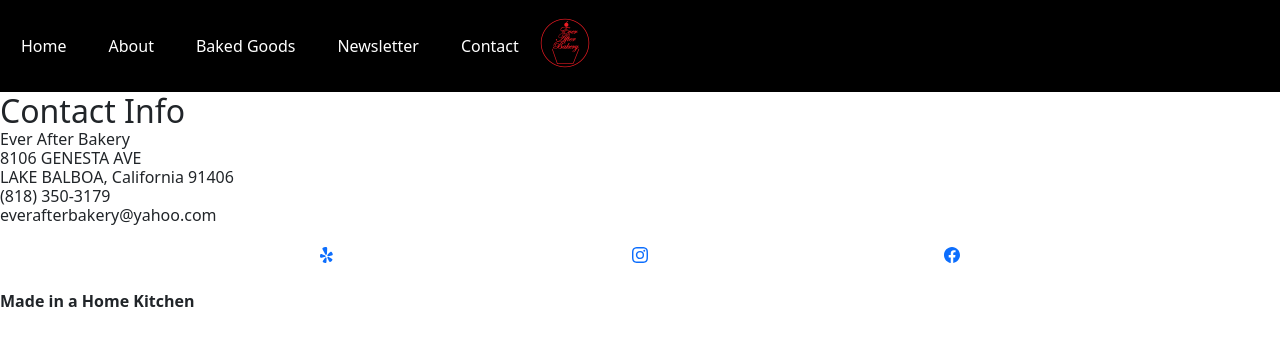
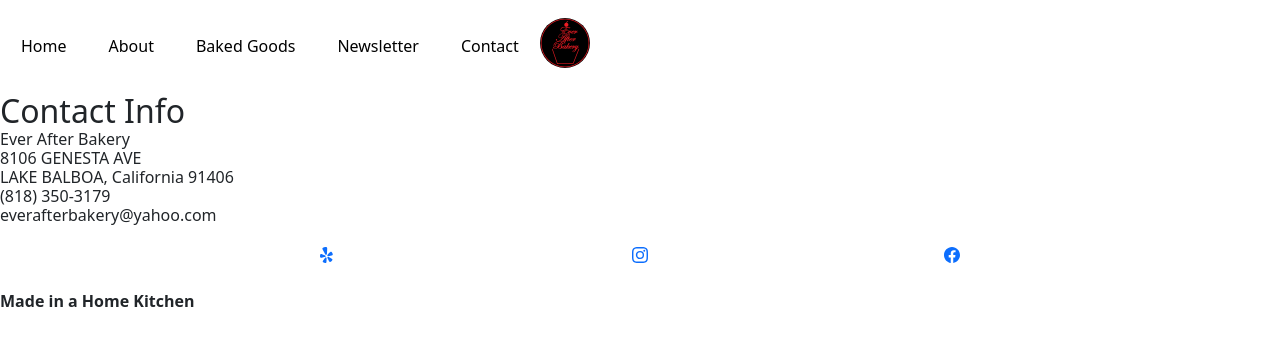
Before and after one commit to Azurene/ever-after-bakery, a React (Create React App) app in the folder client/: page / in a window 1280 px wide. Shown: the top 346 px of the page. Built offline with nearby package versions, Linux system fonts and the light colour scheme.

Commit message:
worked on navbar updated the path

```diff
--- a/client/src/components/Header/index.js
+++ b/client/src/components/Header/index.js
@@ -4,7 +4,7 @@
     return (
 
         <header>
-            <nav className="navbar navbar-expand-lg navbar-dark bg-black">
+            <nav className="navbar navbar-expand-lg navbar-white bg-white">
                 {/* <a className="navbar-brand" href="/"></a> */}
                 {/* <button className="navbar-toggler" type="button" data-toggle="collapse" data-target="#navbarText" aria-controls="navbarText" aria-expanded="false" aria-label="Toggle navigation">
                     <span className="navbar-toggler-icon"></span>
@@ -13,32 +13,32 @@
                     <ul className="navbar-nav mr-auto">
                         {/* home */}
                         <li className="nav-item active">
-                            <a className="nav-link  "><button type='button' class='btn btn-black text-white'  onClick={() => {
+                            <a className="nav-link" href='/'><button type='button' class='btn btn-white text-black'  onClick={() => {
                             props.setCurrentPage("Header")}} >Home</button> <span  className="sr-only"> </span></a>
                         </li>
                         {/* about */}
                         <li className="nav-item active">
-                            <a className='nav-link'><button type='button' class='btn btn-black text-white' onClick={() => {
+                            <a className='nav-link' href='../components/Header/index.js'><button type='button' class='btn btn-white text-black' onClick={() => {
                                 props.setCurrentPage('About')}}>About</button><span className='sr-only'></span> </a>
 
                                     </li>
                         {/* baked goods */}
                         <li className="nav-item active">
-                            <a className="nav-link"><button type='button' class='btn btn-black text-white' onClick={() => {
+                            <a className="nav-link" href='../components/Baked-Goods/index.js'><button type='button' class='btn btn-white text-black' onClick={() => {
                                 props.setCurrentPage('Baked-Goods')}}>Baked Goods</button><span  className='sr-only'></span></a>
                         </li>
                         {/* newsletter */}
                         <li className="nav-item active">
-                            <a className="nav-link"><button type='button' class='btn btn-black text-white' onClick={() => {
+                            <a className="nav-link" href='../components/Newspaper/index.js'><button type='button' class='btn btn-white text-black' onClick={() => {
                             props.setCurrentPage('Newsletter')}}>Newsletter</button><span  className='sr-only'></span></a>
                         </li>
                         {/* contact */}
                         <li className="nav-item active">
-                            <a className="nav-link"><button type='button' class='btn btn-black text-white' onClick={()  => {
+                            <a className="nav-link" href="../components/Contact/index.js"><button type='button' class='btn btn-white text-black' onClick={()  => {
                                 props.setCurrentPage('Contact')}}>Contact</button><span className='sr-only'></span></a>
                         </li>
                     </ul>
-                    <span className="navbar-text text-white ">
+                    <span className="navbar-text text-black ">
                         <a className="navbar" href="/">
                             <div className="logo-image">
                                 <img
--- a/client/src/index.css
+++ b/client/src/index.css
@@ -1,3 +1,6 @@
+
+
+
 body {
   margin: 0;
   font-family: -apple-system, BlinkMacSystemFont, 'Segoe UI', 'Roboto', 'Oxygen',
@@ -5,6 +8,7 @@
     sans-serif;
   -webkit-font-smoothing: antialiased;
   -moz-osx-font-smoothing: grayscale;
+  background-color: black;
 }
 
 code {
@@ -26,3 +30,6 @@
   overflow: hidden;
   margin-top: -6px;
 }
+.navbar {
+  background-color: white;
+}
```
